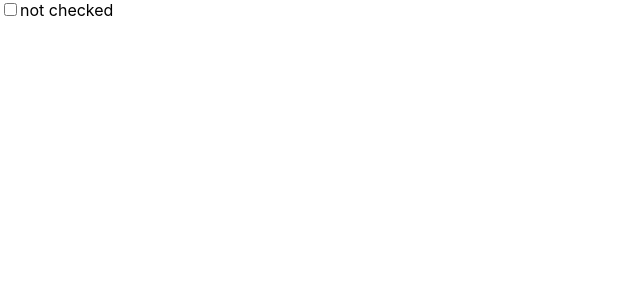
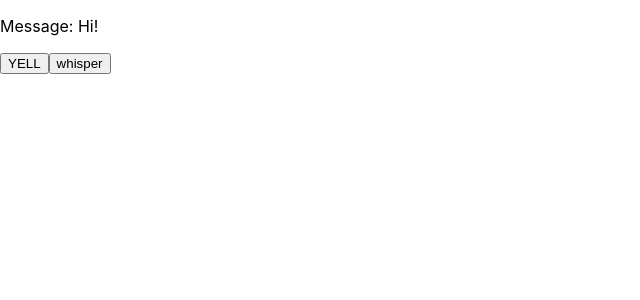
Before and after one commit to alicandev/learning_react-hooks, a React (Create React App) app: page / in a window 1280 px wide. Shown: the top 300 px of the page, without its empty margins (0-640 px from the left). Built offline with nearby package versions, Linux system fonts and the light colour scheme.

Commit message:
Dispatching actions with useReducer

```diff
--- a/src/index.js
+++ b/src/index.js
@@ -5,17 +5,25 @@
 import ReactDOM from 'react-dom';
 import './index.css';
 
+const initialState = {message: 'Hi!'};
+
+const reducer = (state, action) => {
+  switch (action.type) {
+  case 'yell':
+    return {message: `HEY! I just said ${state.message}.`};
+  case 'whisper':
+    return {message: `excuse me. I just said ${state.message}`};
+  }
+};
+
 const App = () => {
-  const [checked, toggleChecked] = useReducer(checked => !checked, false);
+  const [state, dispatch] = useReducer(reducer, initialState);
 
   return (
     <>
-      <input
-        type="checkbox"
-        value={checked}
-        onChange={() => toggleChecked()}
-      />
-      {checked ? 'checked' : 'not checked'}
+      <p>Message: {state.message}</p>
+      <button onClick={() => dispatch({type: 'yell'})}>YELL</button>
+      <button onClick={() => dispatch({type: 'whisper'})}>whisper</button>
     </>
   );
 };
```
Also changed, not shown: 1 other file (tests, documents, lock files or other folders).
